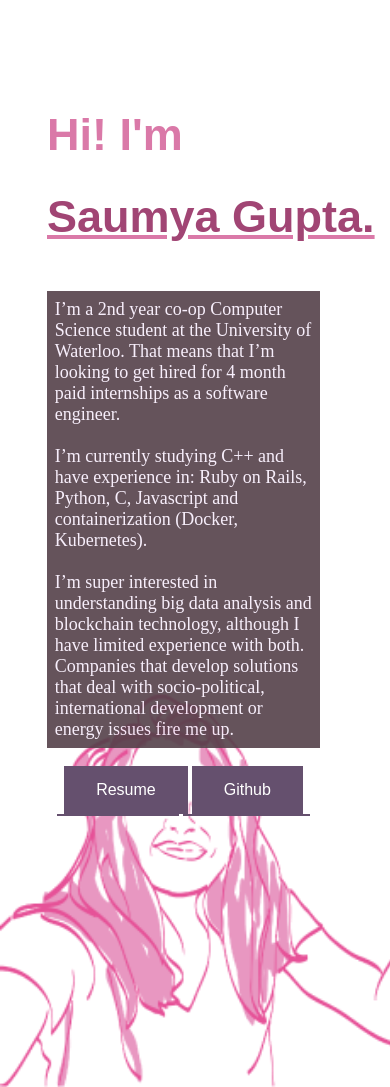
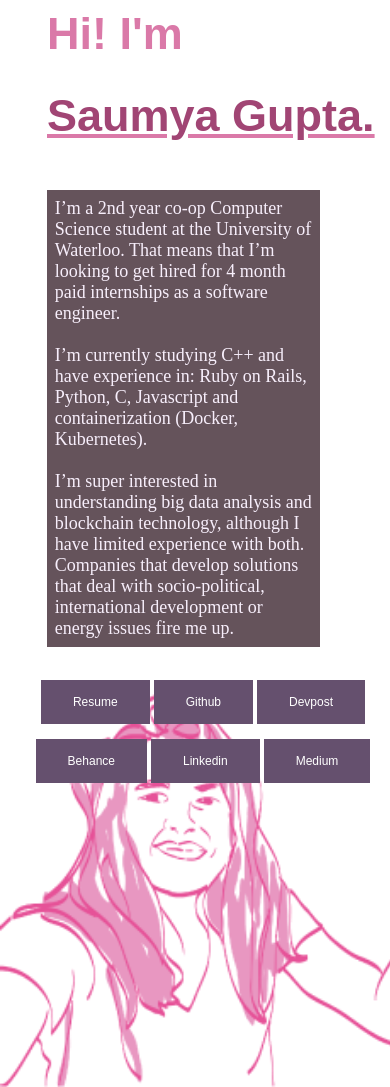
Before and after one commit to s278gupt/s278gupt.github.io, a Jekyll site: the page built from index.html, in a window 390 px wide. Built offline with Jekyll 4.4.1, drawn with Linux system fonts in a browser that asks for light colours.

Commit message:
adds mobile links

```diff
--- a/_sass/layout.scss
+++ b/_sass/layout.scss
@@ -40,18 +40,33 @@ button:hover {
     text-align: center;
 }
 
+#links-mobile {
+    display: none;
+}
+
 @media (max-width: 768px) {
     body {
         background-image: url("/assets/images/me_mobile.png");
     }
     #intro {
-        margin-top: 10vh;
+        margin-top: 0;
     }
     .scrollable {
+        margin-top: 0;
         margin-left: 10vw;
         width: 70vw;
     }
     #about {
         opacity: 0.9;
     }
+    #links {
+        display: none;
+    }
+    button {
+        margin-top: 15px;
+    }
+    #links-mobile {
+        text-align: center;
+        display: inline-block;
+    }
 }
--- a/_sass/typography.scss
+++ b/_sass/typography.scss
@@ -33,4 +33,7 @@ button a {
     h1 {
         font-size: 45px;
     }
+    button a {
+        font-size: 12px;
+    }
 }
--- a/index.html
+++ b/index.html
@@ -27,3 +27,11 @@ title: Saumya Gupta
         <button><a href="https://medium.com/@saumya.gupta">Medium</a></button>
     </div>
 </div>
+<div id="links-mobile">
+    <button><a href="">Resume</a></button>
+    <button><a href="https://github.com/s278gupt">Github</a></button>
+    <button><a href="https://devpost.com/s278gupt?ref_content=user-portfolio&ref_feature=portfolio&ref_medium=global-nav">Devpost</a></button>
+    <button><a href="https://www.behance.net/s278gupt9222">Behance</a></button>
+    <button><a href="https://www.linkedin.com/feed/">Linkedin</a></button>
+    <button><a href="https://medium.com/@saumya.gupta">Medium</a></button>
+</div>
```
